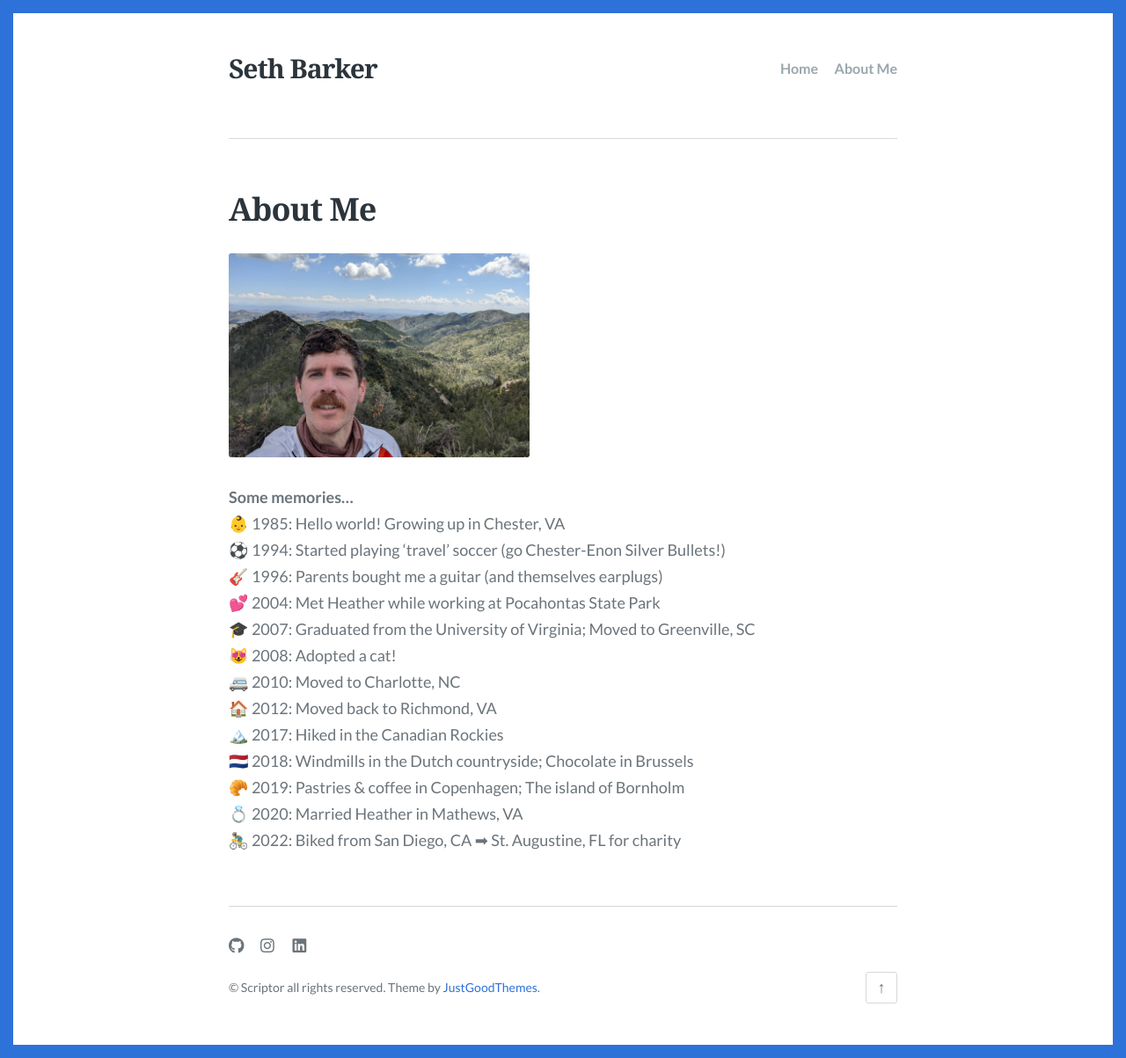
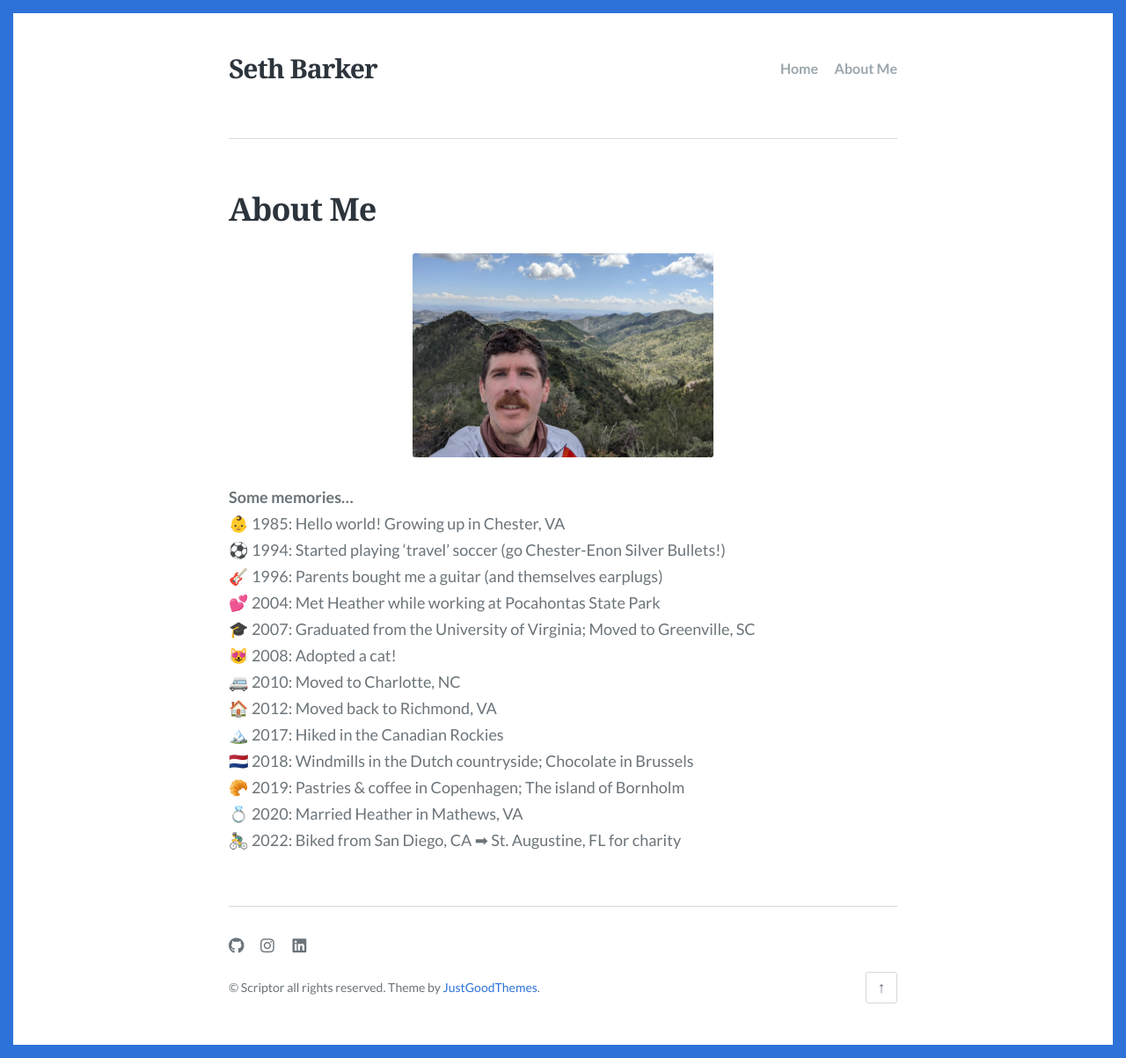
Before and after one commit to sethbarker/sethbarker.github.io, a Jekyll site: the page built from about.md, in a window 1280 px wide. Shown: the whole page at 88% size. Built offline with Jekyll 4.4.1, drawn with Linux system fonts in a browser that asks for light colours; some web fonts are replaced.

Commit message:
Update about.md

```diff
--- a/about.md
+++ b/about.md
@@ -2,7 +2,7 @@
 title: About Me
 layout: page
 ---
-  <img src="/images/about2.jpg" alt="Seth @ Emory Pass, NM" width="45%" height="45%" align="center" class="center">
+  <p align="center"><img src="/images/about2.jpg" alt="Seth @ Emory Pass, NM" width="45%" height="45%"></p>
 
 **Some memories...** \
 👶 1985: Hello world! Growing up in Chester, VA \
```
